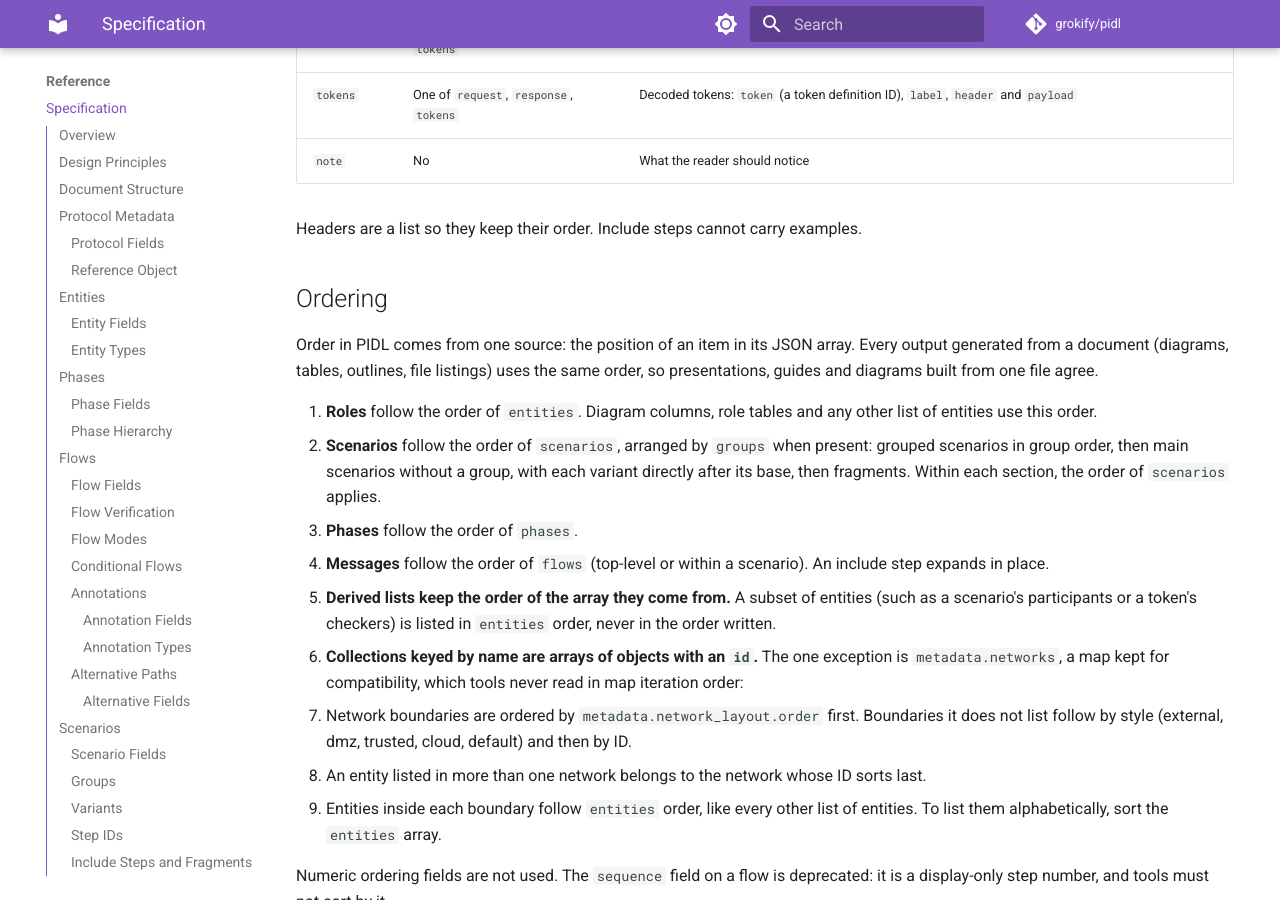
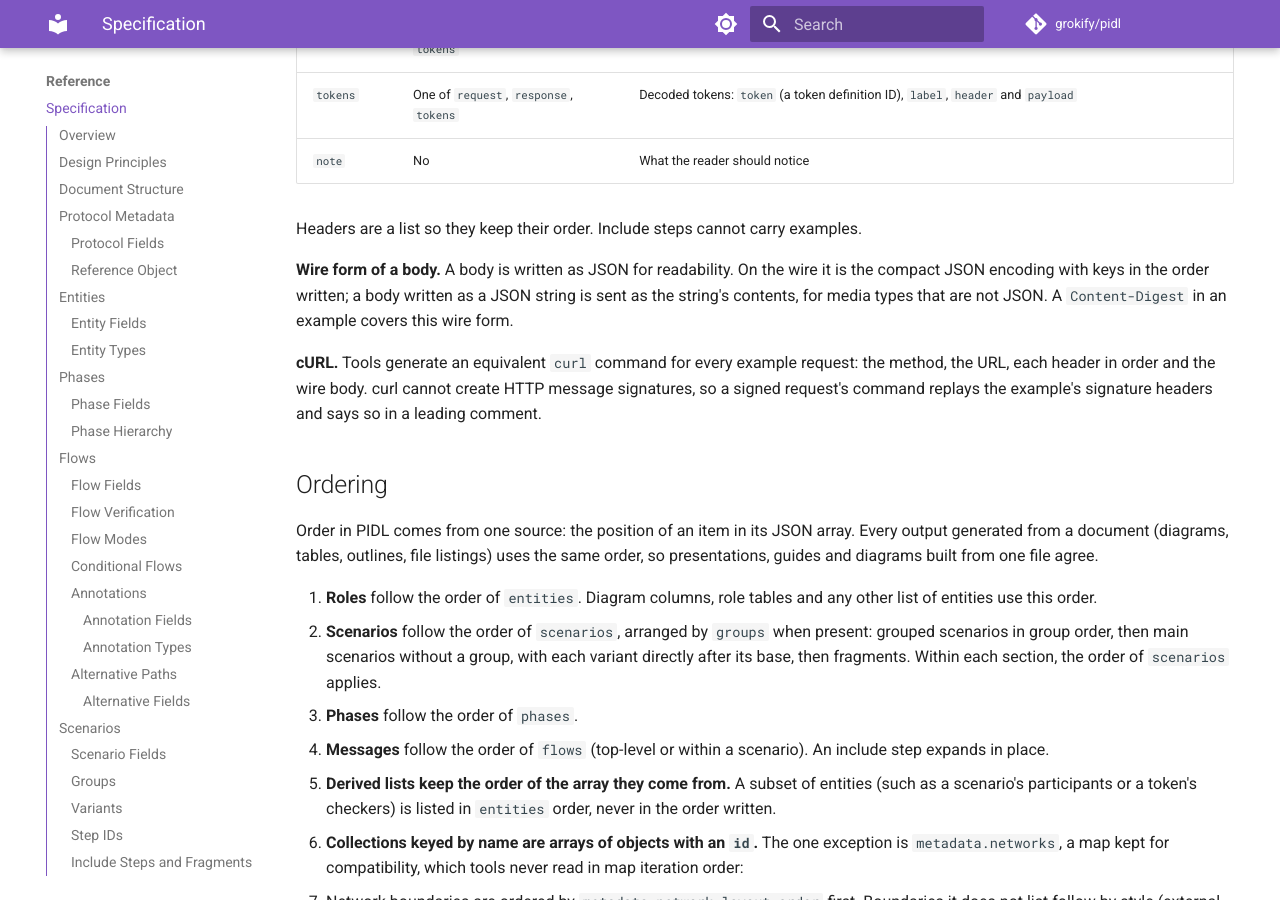
Before and after one commit to grokify/pidl, an MkDocs documentation site: the page built from docs/SPECIFICATION.md, in a window 1280 px wide and 900 px high, scrolled down 14799 px. Built offline with MkDocs 1.6.1 and Material for MkDocs 9.7.7, drawn with Linux system fonts in a browser that asks for light colours; comment, search, counter and statistics services are not loaded.

Commit message:
docs: define the wire form of example bodies and generated curl
Refs: RMI-PIDL-044
Co-Authored-By: Claude Opus 5.5 <noreply@anthropic.com>

```diff
--- a/docs/SPECIFICATION.md
+++ b/docs/SPECIFICATION.md
@@ -534,6 +534,10 @@ A flow can carry an illustrative message for walkthrough viewers. Examples expla
 
 Headers are a list so they keep their order. Include steps cannot carry examples.
 
+**Wire form of a body.** A body is written as JSON for readability. On the wire it is the compact JSON encoding with keys in the order written; a body written as a JSON string is sent as the string's contents, for media types that are not JSON. A `Content-Digest` in an example covers this wire form.
+
+**cURL.** Tools generate an equivalent `curl` command for every example request: the method, the URL, each header in order and the wire body. curl cannot create HTTP message signatures, so a signed request's command replays the example's signature headers and says so in a leading comment.
+
 ## Ordering
 
 Order in PIDL comes from one source: the position of an item in its JSON array. Every output generated from a document (diagrams, tables, outlines, file listings) uses the same order, so presentations, guides and diagrams built from one file agree.
```
